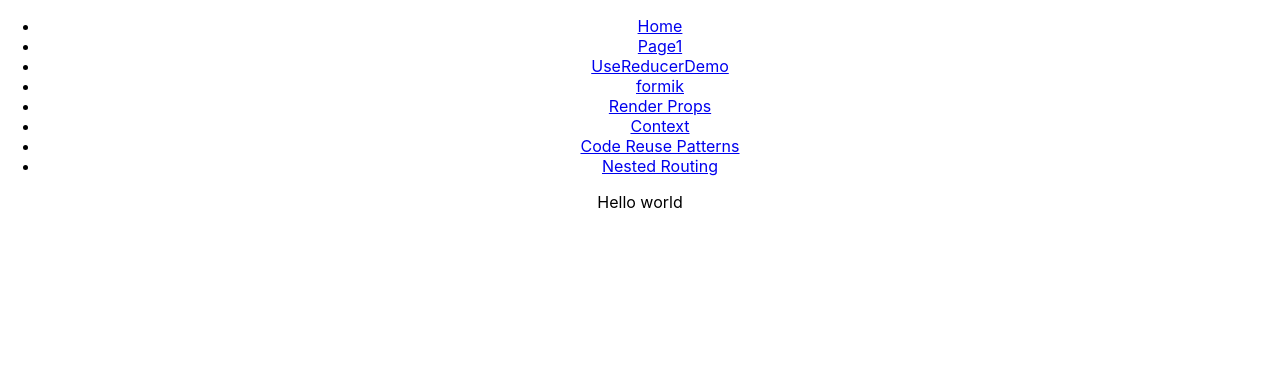
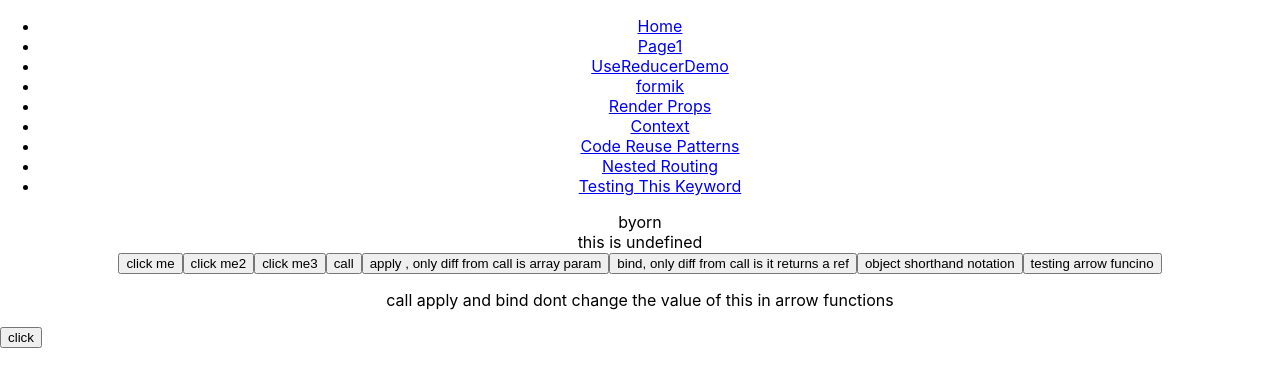
Before and after one commit to byorn/testing-react, a React (Create React App) app: page /testingthis in a window 1280 px wide. Shown: the top 386 px of the page. Built offline with nearby package versions, Linux system fonts and the light colour scheme.

Commit message:
testing this

```diff
--- a/public/index.html
+++ b/public/index.html
@@ -25,10 +25,12 @@
       Learn how to configure a non-root public URL by running `npm run build`.
     -->
     <title>React App</title>
+
   </head>
   <body>
     <noscript>You need to enable JavaScript to run this app.</noscript>
     <div id="root"></div>
+    <button id="testbutton">click</button>
     <!--
       This HTML file is a template.
       If you open it directly in the browser, you will see an empty page.
@@ -39,5 +41,25 @@
       To begin the development, run `npm start` or `yarn start`.
       To create a production bundle, use `npm run build` or `yarn build`.
     -->
+    <script>
+      const Logger = function(name){
+          this.name = name;
+
+          this.clickHandler = function(){
+              console.log("XXXX" + this);
+          }
+
+          document.getElementById("testbutton").addEventListener("click", this.clickHandler);
+     }
+      function thisisWindow(){
+        console.log( this === window);
+      }
+      thisisWindow();
+
+      const l = new Logger("byorn");
+
+
+
+    </script>
   </body>
 </html>
--- a/src/App.js
+++ b/src/App.js
@@ -13,6 +13,7 @@ import SignupForm from './pages/SignupForm';
 import ContextExample from './pages/ContextExample';
 import NestedRouting from './pages/NestedRouting';
 import CodeReusePattern from './pages/CodeReusePattern';
+import TestingThis from './components/TestingThis';
 
 function App() {
   return (
@@ -46,6 +47,9 @@ function App() {
             <li>
               <Link to="/nestedrouting">Nested Routing</Link>
             </li>
+            <li>
+              <Link to="/testingthis">Testing This Keyword</Link>
+            </li>
           </ul>
         </nav>
 
@@ -73,6 +77,9 @@ function App() {
           <Route path="/nestedrouting">
              <NestedRouting/>
           </Route>
+          <Route path="/testingthis">
+             <TestingThis/>
+          </Route>
           <Route path="/">
               Hello world
           </Route>
--- /dev/null
+++ b/src/components/TestingThis.js
@@ -0,0 +1,79 @@
+const LogClicker = function(name){
+    this.name = name;
+
+    this.clickHandler = function(e){
+        console.log(this.name);
+    }
+}
+const myObj = {
+    myFunction: function(){
+        console.log(this === myObj);
+
+        setTimeout(function(){
+            console.log(this === myObj);
+        },2000)
+
+        setTimeout(()=>{
+            console.log(this.constructor.name + "in arrow func");
+        },3000)
+    },
+
+    callMyObjFun: function(a, b){
+        console.log(a + '' + b);
+    }
+
+}
+
+
+
+const myOtherObj = {};
+
+
+//object shorthand notation
+const myObjectionShorthandNotation = {
+    myTestFunc(){
+        console.log(this === myObjectionShorthandNotation )
+        console.log(this);
+    }
+}
+
+
+
+function thisIsGlobal(){
+    if(this === window){
+        return "this is window or global in windows";
+    }
+
+   return "this is undefined"
+}
+
+const TestingArrowFunctionWhichisLIkeAnotherComponent = () => {
+    console.log(this === window);
+    console.log(this);
+}
+
+const TestingThis = () => {
+        const l = new LogClicker('byorn');
+        const global = thisIsGlobal()
+        console.log('this isnside functional component' + this);
+        const myObjMyFunctin = myObj.myFunction;
+        return (
+            <>{l.name} <br/>
+            {thisIsGlobal()} <br/>
+            <button onClick={()=>l.clickHandler()}>click me</button>
+            <button onClick={()=>myObj.myFunction()}>click me2</button>
+            <button onClick={()=>myObjMyFunctin()}>click me3</button>
+            <button onClick={()=>{ myObj.callMyObjFun.call(myOtherObj,'a','b')}}>call</button>
+            <button onClick={()=>{ myObj.callMyObjFun.apply(myOtherObj, ['a', 'b'])}}>apply , only diff from call is array param</button>
+            <button onClick={()=>{ const myboundfun = myObj.callMyObjFun.bind(myOtherObj, 'a', 'b');
+                                    myboundfun();
+                                    }}>bind, only diff from call is it returns a ref</button>
+
+            <button onClick={()=>myObjectionShorthandNotation.myTestFunc()}>object shorthand notation</button>
+            <button onClick={TestingArrowFunctionWhichisLIkeAnotherComponent}>testing arrow funcino</button>
+            <br/>
+           <p> call apply and bind dont change the value of this in arrow functions  </p>
+            </>
+        )
+}
+export default TestingThis;
```
